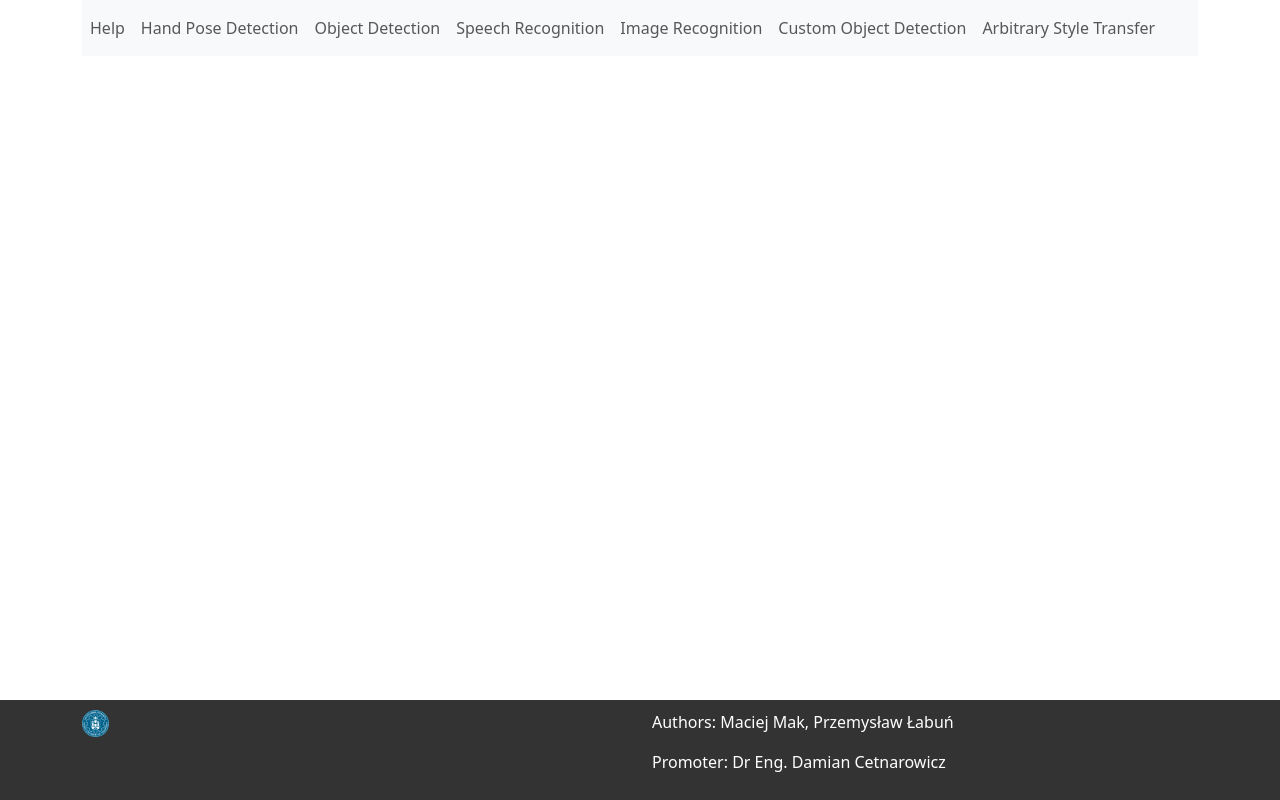
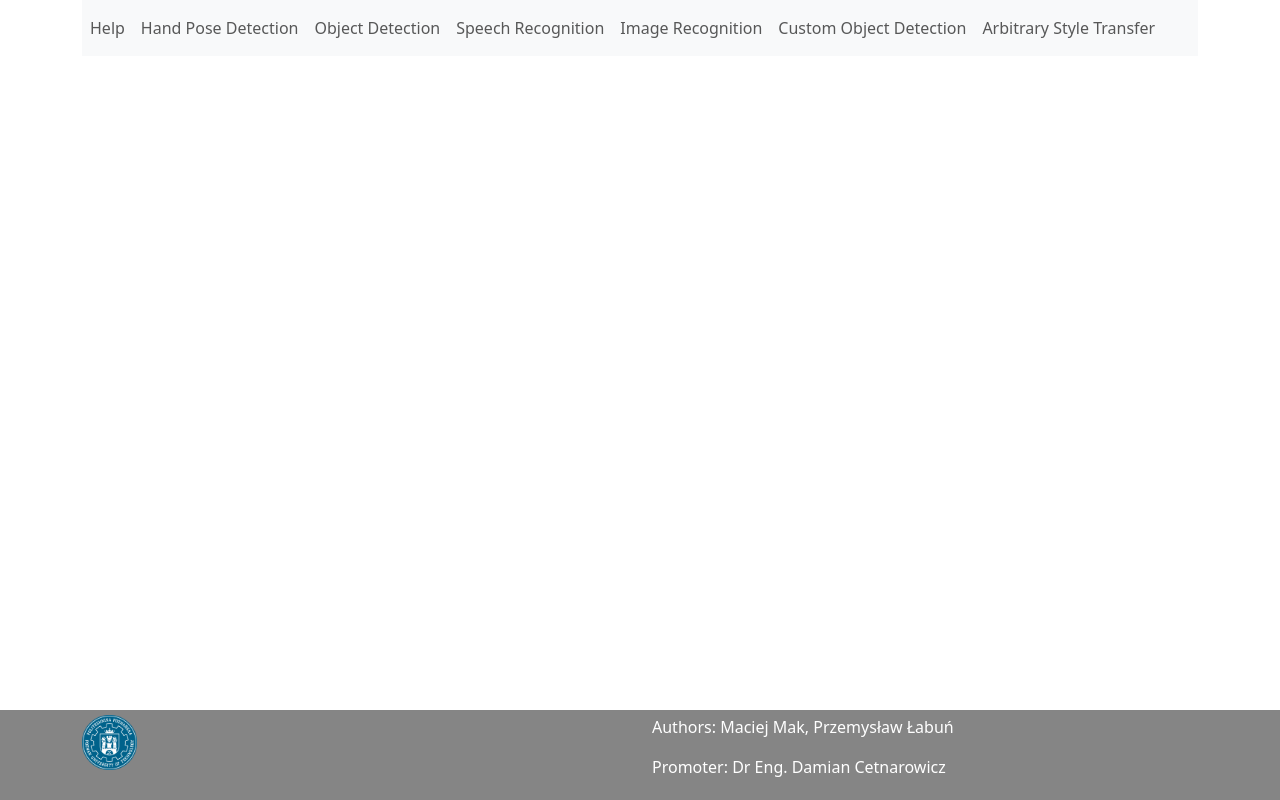
Before and after one commit to maciejm2517/projekt-przejsciowy-tensorflow-js, a React (Create React App) app: page / in a window 1280 px wide. Built offline with nearby package versions, Linux system fonts and the light colour scheme; what fingerpose would draw is missing.

Commit message:
navbar ver2

```diff
--- a/src/App.js
+++ b/src/App.js
@@ -1,6 +1,6 @@
 import React from 'react';
 import 'bootstrap/dist/css/bootstrap.min.css';
-import {Container} from 'react-bootstrap';
+import {Container, Row, Col} from 'react-bootstrap';
 
 import { BrowserRouter as Router, Route, Routes } from 'react-router-dom';
 import Help from './Help';
@@ -17,8 +17,8 @@ import FastStyle from './FastStyle';
 import TrainVoice from './TrainVoice';
 
 const Footer = styled.footer`
-  background-color: #333;
-  padding: 10px;
+  background-color: #858585;
+  padding: 5px;
   color: white;
   position: fixed;
   bottom: 0;
@@ -28,7 +28,6 @@ const Footer = styled.footer`
 const App = () => {
   return (
     <Router>
-        <div style={{ display: 'flex', flexDirection: 'column', minHeight: '100vh' }}>
         <Container style={{ flex: '1', paddingBottom: '60px' }}>
           <Navigation />
           <Routes>
@@ -42,19 +41,18 @@ const App = () => {
           </Routes>
         </Container>
         <Footer>
-          <Container>
-            <div className="row">
-              <div className="col-md-6">
-                <img src={require('./PP_logo.png')} alt="PP Logo" style={{ width: '5%', }} />
-              </div>
-              <div className="col-md-6 text-md-right">
+        <Container style={{ flex: '1' }}>
+            <Row>
+              <Col md={6}>
+                <img src={require('./PP_logo.png')} alt="PP Logo" style={{ width: '10%' }} />
+              </Col>
+              <Col md={6}>
                 <p>Authors: Maciej Mak, Przemysław Łabuń</p>
                 <p>Promoter: Dr Eng. Damian Cetnarowicz</p>
-              </div>
-            </div>
+              </Col>
+            </Row>
           </Container>
           </Footer>
-      </div>
     </Router>
   );
 };
```
